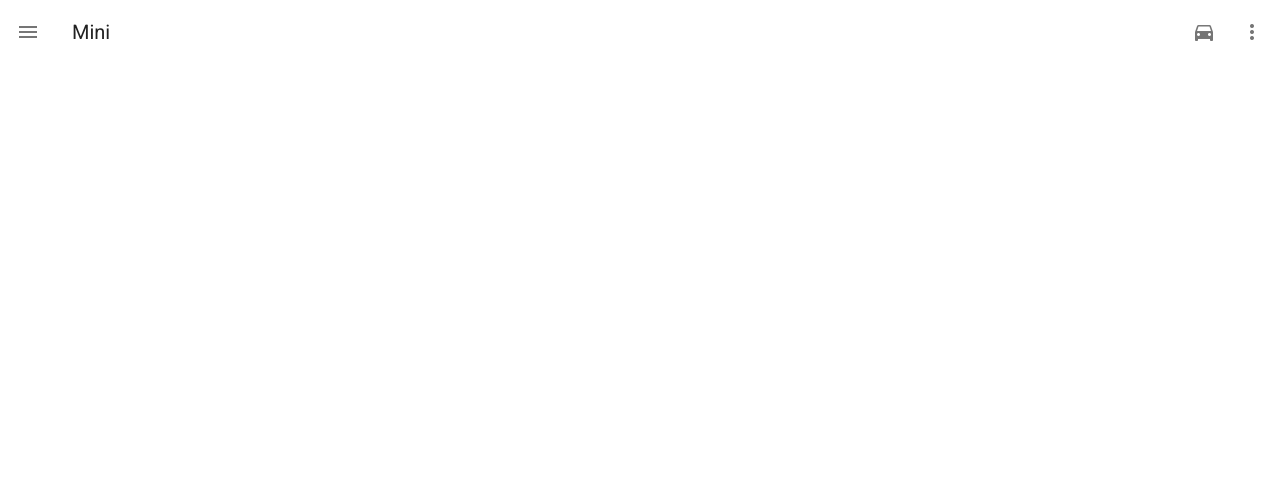
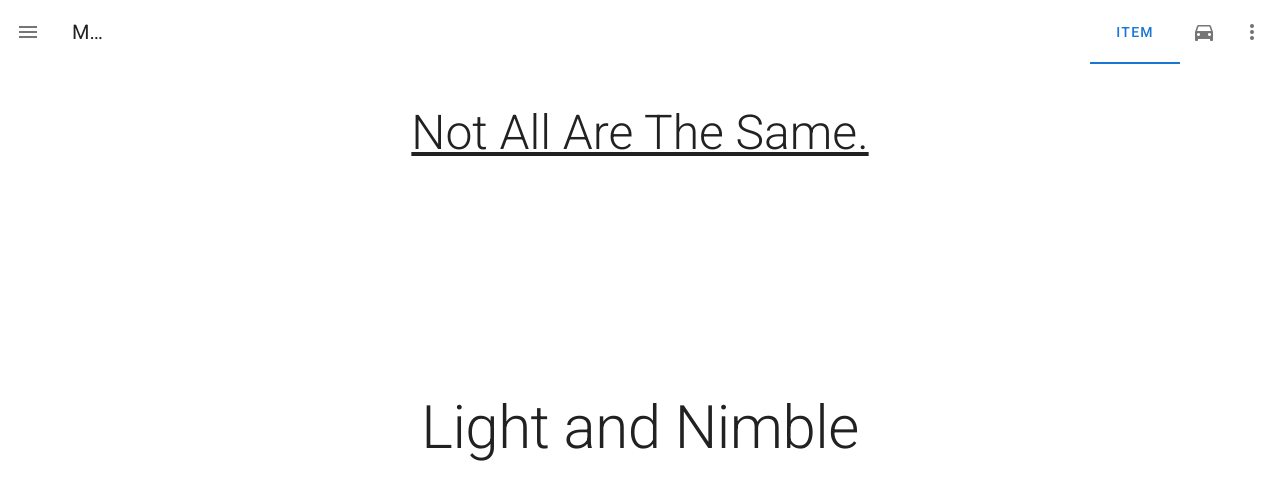
Before and after one commit to Ceelai/Striking-Mini, a Vue app: page /variations in a window 1280 px wide. Shown: the top 500 px of the page. Built offline with nearby package versions, Linux system fonts and the light colour scheme.

Commit message:
Added Types Component
Fixed a bunch of other problems with toolbar  and spacing.

```diff
--- a/src/components/AppNavigation.vue
+++ b/src/components/AppNavigation.vue
@@ -1,8 +1,11 @@
 <template>
-  <v-toolbar desne flat>
+  <v-toolbar flat>
     <v-app-bar-nav-icon></v-app-bar-nav-icon>
-    <v-toolbar-title>{{appTitle}}</v-toolbar-title>
+    <v-toolbar-title>{{ appTitle }}</v-toolbar-title>
     <v-spacer></v-spacer>
+    <v-tabs right>
+      <v-tab>Item</v-tab>
+    </v-tabs>
     <v-btn icon to="/thecar">
       <v-icon>mdi-car</v-icon>
     </v-btn>
@@ -19,7 +22,6 @@ export default {
     return {
       appTitle: "Mini",
       drawer: false,
-      expandOnHover: false,
       items: []
     };
   }
--- a/src/components/LandingHero.vue
+++ b/src/components/LandingHero.vue
@@ -72,7 +72,7 @@ export default {
 
   .herotext {
     text-align: center;
-    padding-top: 25vh;
+    padding-top: 5vh;
   }
 }
 </style>
--- a/src/components/TopBanner.vue
+++ b/src/components/TopBanner.vue
@@ -1,19 +1,17 @@
 <template>
   <v-container class="container">
     <div
-      class="pt-lg-16 pb-lg-16 text-lg-h3 text-xl-h3 text-md-h3 text-sm-h3 text-h5 text-center font-weight-light text-decoration-underline"
+      class="pt-lg-8 pb-lg-8 pb-sm-4 pb-md-8 text-lg-h3 text-xl-h3 text-md-h3 text-sm-h3 text-h5 text-center font-weight-light text-decoration-underline"
       align-content="center"
       justify-content="center"
     >
-      What's So Special?
+      {{ maintitle }}
     </div>
     <div
       class="text-xs-caption text-sm-caption text-md-subtitle-1 text-lg-subtitle-1 text-xl-subtitle-1 text-center"
       align-self="center"
     >
-      For over 60 years, Mini has remained as one of the most iconic vehicles in
-      automobile history. With multiple motor configurations and chassis
-      versions, Mini is easily one of the most recognizable brands in the world.
+      {{ subtitle }}
     </div>
     <v-container>
       <v-row
@@ -44,7 +42,7 @@
 
 <script>
 export default {
-  name: "TheCar",
+  name: "thecar",
   data: () => ({
     cards: [
       {
@@ -55,14 +53,17 @@ export default {
       {
         title: "Retro Modern Aesthetic",
         src: "flexmini2.jpg",
-        blurb: "Sought after collectors car."
+        blurb: "Stylish, even for the modern standard."
       },
       {
         title: "Spirited Driving",
         src: "flexmini3.jpg",
         blurb: "Go-kart Weekends?"
       }
-    ]
+    ],
+    maintitle: "What's So Special?",
+    subtitle:
+      "For over 60 years, Mini has remained as one of the most iconic vehicles in automobile history. With multiple motor configurations and chassis versions, Mini is easily one of the most recognizable brands in the world."
   })
 };
 </script>
@@ -75,7 +76,7 @@ export default {
   justify-self: center;
 }
 
-.body{
+.body {
   background-color: black;
 }
 .container {
--- a/src/components/Types.vue
+++ b/src/components/Types.vue
@@ -1,23 +1,48 @@
 <template>
   <v-container class="container">
-    <v-row>
-      <v-col cols="12" align-self="center"  class="">
-        <div
-          class="text-lg-h4 text-xl-h4 text-md-h6 text-sm-h6 text-xs-h6 text-center font-weight-light text-decoration-underline" align-content="center" justify-content="center"
-        >
-          The Mini Variants
-        </div>
-      </v-col>
-    </v-row>
+    <div
+      class="pt-lg-8 pb-lg-8 pb-sm-4 pb-md-8 text-lg-h3 text-xl-h3 text-md-h3 text-sm-h3 text-h5 text-center font-weight-light text-decoration-underline"
+      align-content="center"
+      justify-content="center"
+    >
+      {{ maintitle }}
+    </div>
+    <v-carousel :show-arrows-on-hover="true" hide-delimiters v-model="model">
+      <v-carousel-item v-for="variant in variants" :key="variant">
+        <v-row class="fill-height" align="center" justify="center">
+          <div class="display-3 text--black">
+            {{ variant.title }}
+          </div>
+        </v-row>
+      </v-carousel-item>
+    </v-carousel>
   </v-container>
 </template>
 
 <script>
 export default {
-  name: "LandingHero",
-  data() {
-    return {};
-  }
+  name: "types",
+  data: () => ({
+    maintitle: "Not All Are The Same.",
+    model: 0,
+    variants: [
+      {
+        title: "Light and Nimble",
+        src: "",
+        blurb: "Weighting between 1200 & 1800 lbs. Look how short it is!"
+      },
+      {
+        title: "Retro Modern Aesthetic",
+        src: "",
+        blurb: "Stylish, even for the modern standard."
+      },
+      {
+        title: "Spirited Driving",
+        src: "",
+        blurb: "Go-kart Weekends?"
+      }
+    ]
+  })
 };
 </script>
 
--- a/src/views/Variations.vue
+++ b/src/views/Variations.vue
@@ -1,16 +1,17 @@
 <template>
-  <v-container fluid>
-    <v-layout>
-
-    </v-layout>
-  </v-container>
+  <span>
+    <types></types>
+  </span>
 </template>
 
 <script>
+import Types from "@/components/Types.vue";
+
 export default {
   name: "Variations",
-  data() {
-    return {};
+  components: {
+    Types
+
   }
 };
 </script>
```
